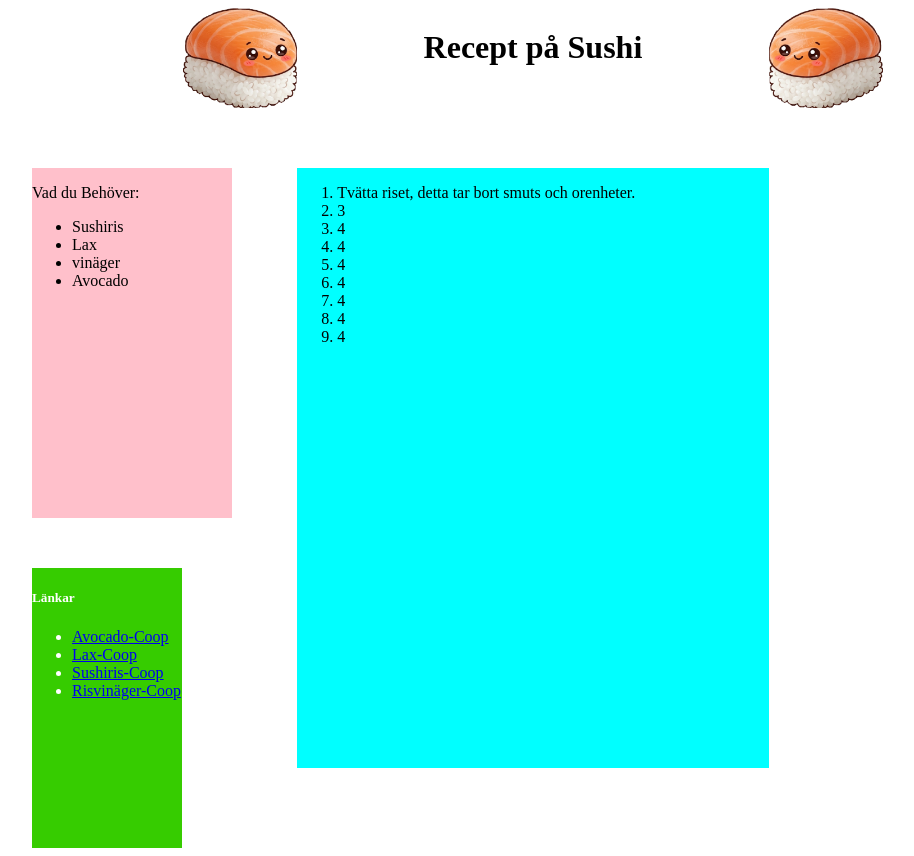
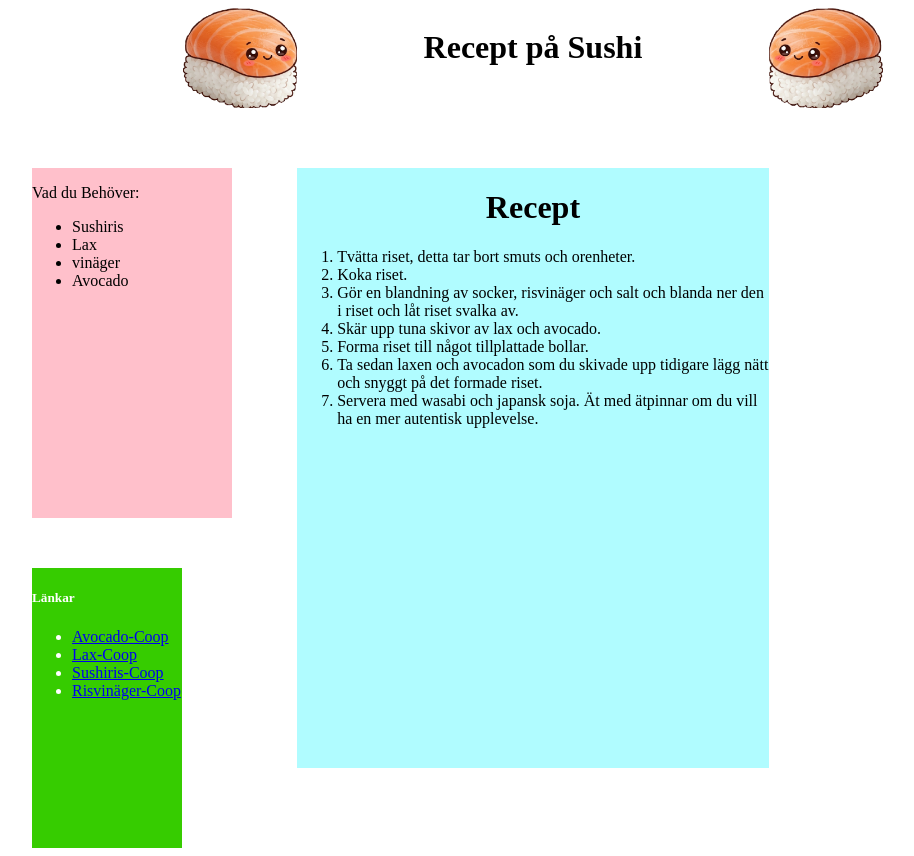
Before and after one commit to GameNinja09/Projektet1, a plain HTML site: page index.html in a window 1280 px wide. Shown: the whole page, without its empty margins (126-1040 px from the left). Drawn offline with Linux system fonts and the light colour scheme; a web font is replaced by a local one.

Commit message:
Färdig med recept-boxen

```diff
--- a/index.html
+++ b/index.html
@@ -26,28 +26,38 @@
     <div id="GrönBox">
         <h5>Länkar</h5>
         <ul>
-            <li><a href="https://www.coop.se/handla/varor/frukt-gronsaker/gronsaker/avokado/avokado-eko-2-pack-7340007903373/">Avocado-Coop</a></li>
-            <li><a href="https://www.coop.se/handla/varor/fisk-skaldjur/fisk/rokt-lax/lax-kallrokt-bit-7340191156678">Lax-Coop</a></li>
-            <li><a href="https://www.coop.se/handla/varor/skafferi/asiatiska-livsmedel/ris-nudlar/sushi-rice-7340191109292">Sushiris-Coop</a></li>
-            <li><a href="https://www.coop.se/handla/varor/skafferi/asiatiska-livsmedel/tillbehor/risvinager-4970285011311/">Risvinäger-Coop</a></li>
+            <li><a
+                    href="https://www.coop.se/handla/varor/frukt-gronsaker/gronsaker/avokado/avokado-eko-2-pack-7340007903373/">Avocado-Coop</a>
+            </li>
+            <li><a
+                    href="https://www.coop.se/handla/varor/fisk-skaldjur/fisk/rokt-lax/lax-kallrokt-bit-7340191156678">Lax-Coop</a>
+            </li>
+            <li><a
+                    href="https://www.coop.se/handla/varor/skafferi/asiatiska-livsmedel/ris-nudlar/sushi-rice-7340191109292">Sushiris-Coop</a>
+            </li>
+            <li><a
+                    href="https://www.coop.se/handla/varor/skafferi/asiatiska-livsmedel/tillbehor/risvinager-4970285011311/">Risvinäger-Coop</a>
+            </li>
         </ul>
     </div>
 
 
 
     <main id="Recept">
+        <h1 id="R">Recept</h1>
         <ol>
             <li>Tvätta riset, detta tar bort smuts och orenheter.</li>
-            <li>3</li>
-            <li>4</li>
-            <li>4</li>
-            <li>4</li>
-            <li>4</li>
-            <li>4</li>
-            <li>4</li>
-            <li>4</li>
+            <li>Koka riset.</li>
+            <li>Gör en blandning av socker, risvinäger och salt och blanda ner den i riset och låt riset svalka av.</li>
+            <li>Skär upp tuna skivor av lax och avocado.</li>
+            <li>Forma riset till något tillplattade bollar.</li>
+            <li>Ta sedan laxen och avocadon som du skivade upp tidigare lägg nätt och snyggt på det formade riset.</li>
+            <li>Servera med wasabi och japansk soja. Ät med ätpinnar om du vill ha en mer autentisk upplevelse.</li>
         </ol>
     </main>
+
+
+
 </body>
 
 </html>
--- a/style.css
+++ b/style.css
@@ -57,6 +57,9 @@ body {
 #Recept{
     grid-column: 2/3;
     grid-row: 2/4;
-    background-color: aqua;
+    background-color: #B0FCFF;
+}
 
+#R{
+    text-align: center;
 }
```
